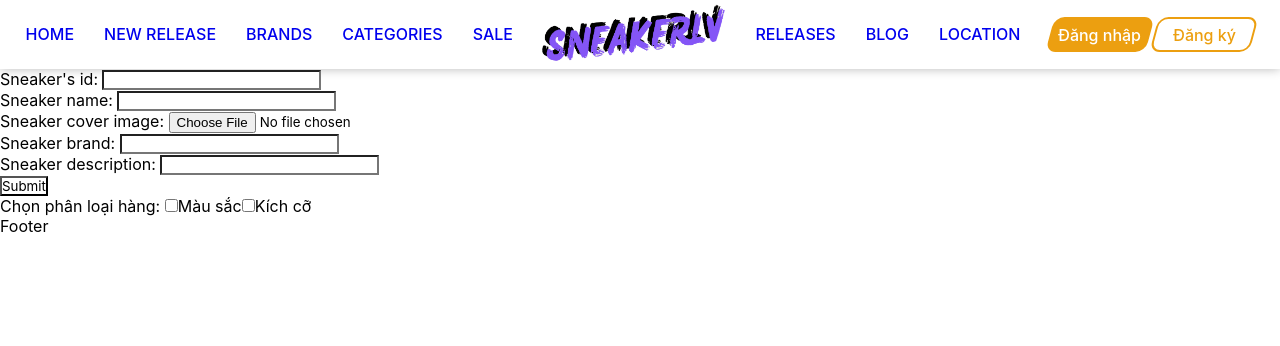
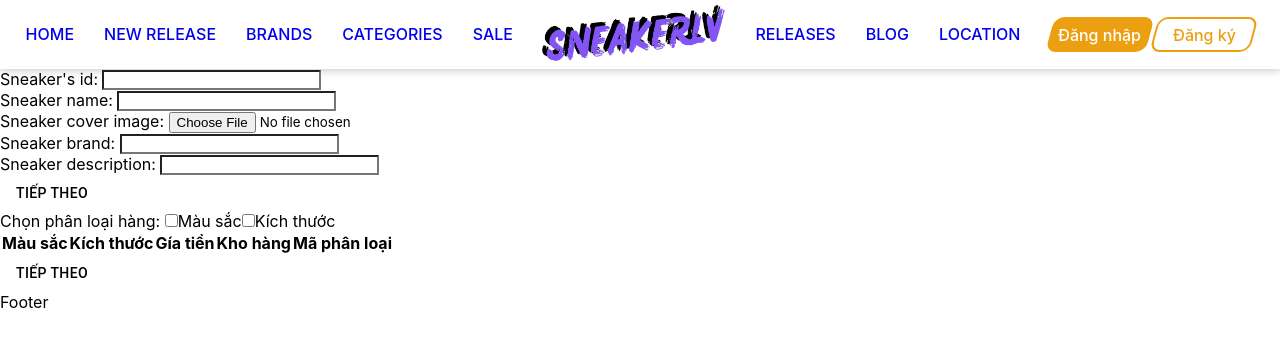
Before and after one commit to levanthien1812/Sneakerlv_FE, a React (Create React App) app: page /sneaker in a window 1280 px wide. Shown: the top 346 px of the page. Built offline with nearby package versions, Linux system fonts and the light colour scheme.

Commit message:
Update add sneakers and add category items detail

```diff
--- a/src/pages/Sneakers/components/AddCateGoryItemDetail.jsx
+++ b/src/pages/Sneakers/components/AddCateGoryItemDetail.jsx
@@ -1,54 +1,62 @@
 import { TextField } from "@mui/material";
-import React, { useState } from "react";
+import React from "react";
 
-const CategoryItemDetail = ({ item }) => {
-  const [image, setImage] = useState()
-  const [price, setPrice] = useState()
-  const [quantity, setQuantity] = useState()
-  const [categoryId, setCategoryId] = useState()
+const CategoryRow = ({ cate, onChangeRecord }) => {
+
+  const rowData = {
+    size: cate.size,
+    color: cate.color
+  }
+
+  const changeHandler = (event) => {
+    onChangeRecord(event, rowData)
+  }
 
   return (
     <tr>
+      {cate.color && (
+        <td>
+          <p>{cate.color}</p>
+          <input type="file" id="file" defaultValue={cate.image} onChange={changeHandler} />
+        </td>
+      )}
+      {cate.size && <td>{cate.size}</td>}
       <td>
-        <p>{item.color.value}</p>
-        <input type="file" />
-      </td>
-      <td>{item.size.value}</td>
-      <td>
-        <TextField type="number"/>
+        <TextField type="number" id="price" defaultValue={cate.price} onChange={changeHandler}/>
       </td>
       <td>
-        <TextField type="number"/>
+        <TextField type="number" id="quantity" defaultValue={cate.quantity} onChange={changeHandler}/>
       </td>
       <td>
-        <TextField type="text"/>
+        <TextField type="text" id="categoryId" defaultValue={cate.categoryId} onChange={changeHandler}/>
       </td>
     </tr>
   );
-}
+};
 
-function AddCateGoryItemDetail({ colors, sizes }) {
-  let populate = [];
-  colors.forEach((color) => {
-    sizes.forEach((size) => {
-      populate.push({ color, size });
-    });
-  });
+function AddCateGoryItemDetail({ categories, onChangeRecord }) {
+  const changeRecordHandler = (event, rowData) => {
+    onChangeRecord(event, rowData);
+  };
   return (
     <table>
       <thead>
         <tr>
-          {colors && <th>Màu sắc</th>}
-          {sizes && <th>Kích thước</th>}
+          <th>Màu sắc</th>
+          <th>Kích thước</th>
           <th>Gía tiền</th>
           <th>Kho hàng</th>
           <th>Mã phân loại</th>
         </tr>
       </thead>
       <tbody>
-        {populate.map((p) =>
-          <CategoryItemDetail item={p}/>
-        )}
+        {categories.map((cate) => (
+          <CategoryRow
+            key={Math.random()}
+            cate={cate}
+            onChangeRecord={changeRecordHandler}
+          />
+        ))}
       </tbody>
     </table>
   );
--- /dev/null
+++ b/src/pages/Sneakers/components/AddSneaker.jsx
@@ -0,0 +1,92 @@
+import { Button } from "@mui/material";
+import React from "react";
+import { useRef, useState } from "react";
+
+function AddSneaker(props) {
+  const idRef = useRef("");
+  const nameRef = useRef("");
+  const brandRef = useRef("");
+  const descriptionRef = useRef("");
+  const [image, setImage] = useState();
+
+  const changeImageHandler = (event) => {
+    setImage(event.target.files[0]);
+  };
+
+  //   const uploadImageHandler = async (event) => {
+  //     event.preventDefault();
+
+  //     const formData = new FormData();
+
+  //     formData.append("id", idRef.current.value);
+  //     formData.append("name", nameRef.current.value);
+  //     formData.append("brand", brandRef.current.value);
+  //     formData.append("description", descriptionRef.current.value);
+  //     formData.append("coverImage", image);
+
+  //     fetch("http://localhost:3000/api/sneakers", {
+  //       method: "post",
+  //       body: formData,
+  //     })
+  //       .then((response) => response.json())
+  //       .then((result) => {
+  //         console.log("Success:", result);
+  //       })
+  //       .catch((error) => {
+  //         console.error("Error:", error);
+  //       });
+  //   };
+
+  const moveToNextHandler = () => {
+    const newSneaker = {
+      id: idRef.current.value,
+      name: nameRef.current.value,
+      brand: brandRef.current.value,
+      description: descriptionRef.current.value,
+      coverImage: image,
+    };
+    props.onMoveToNext(newSneaker);
+  };
+
+  return (
+    <div>
+      <form>
+        <div>
+          <label htmlFor="id">Sneaker's id: </label>
+          <input type="text" id="id" name="id" ref={idRef}></input>
+        </div>
+        <div>
+          <label htmlFor="name">Sneaker name: </label>
+          <input type="text" id="name" name="name" ref={nameRef}></input>
+        </div>
+        <div>
+          <label htmlFor="coverImage">Sneaker cover image: </label>
+          <input
+            type="file"
+            id="coverImage"
+            name="coverImage"
+            onChange={changeImageHandler}
+          ></input>
+        </div>
+        <div>
+          <label htmlFor="brand">Sneaker brand: </label>
+          <input type="text" id="brand" name="brand" ref={brandRef}></input>
+        </div>
+        <div>
+          <label htmlFor="description">Sneaker description: </label>
+          <input
+            type="text"
+            id="description"
+            name="description"
+            ref={descriptionRef}
+          ></input>
+        </div>
+        <Button variant="primary" type="button" onClick={moveToNextHandler}>
+          Tiếp theo
+        </Button>
+      </form>
+    </div>
+  );
+}
+
+export default AddSneaker;
--- a/src/pages/Sneakers/screens/Sneaker.jsx
+++ b/src/pages/Sneakers/screens/Sneaker.jsx
@@ -1,47 +1,40 @@
-import React, { useRef, useState } from "react";
+import React, { useEffect, useState } from "react";
 import AddCategoryItems from "../components/AddCategoryItems";
 import AddCateGoryItemDetail from "../components/AddCateGoryItemDetail";
+import { Button } from "@mui/material";
+import AddSneaker from "../components/AddSneaker";
 
 function SneakerPage() {
   // manage fields states
-  const idRef = useRef();
-  const nameRef = useRef();
-  const brandRef = useRef();
-  const descriptionRef = useRef();
-  const [image, setImage] = useState();
+  const [newSneaker, setNewSneaker] = useState({})
 
   const [isColorChosen, setIsColorChosen] = useState(false);
   const [colors, setColors] = useState([]);
   const [isSizeChosen, setIsSizeChosen] = useState(false);
   const [sizes, setSizes] = useState([]);
 
-  const changeImageHandler = (event) => {
-    setImage(event.target.files[0]);
-  };
+  const [categories, setCategories] = useState([]);
 
-  const uploadImageHandler = async (event) => {
-    event.preventDefault();
+  useEffect(() => {
+    setCategories(() => {
+      let categoriesArr = [];
+      colors.forEach((color) => {
+        sizes.forEach((size) => {
+          categoriesArr.push({
+            color: color.value,
+            size: size.value,
+            image: "",
+            price: 0,
+            quantity: 0,
+            categoryId: "",
+          });
+        });
+      });
+      return categoriesArr;
+    });
+  }, [colors, sizes, setCategories]);
 
-    const formData = new FormData();
 
-    formData.append("id", idRef.current.value);
-    formData.append("name", nameRef.current.value);
-    formData.append("brand", brandRef.current.value);
-    formData.append("description", descriptionRef.current.value);
-    formData.append("coverImage", image);
-
-    fetch("http://localhost:3000/api/sneakers", {
-      method: "post",
-      body: formData,
-    })
-      .then((response) => response.json())
-      .then((result) => {
-        console.log("Success:", result);
-      })
-      .catch((error) => {
-        console.error("Error:", error);
-      });
-  };
 
   const colorChangeHandler = (event) => {
     setIsColorChosen(!isColorChosen);
@@ -51,44 +44,29 @@ function SneakerPage() {
     setIsSizeChosen(!isSizeChosen);
   };
 
+  const moveToNextHandler = (categories) => {};
+
+  const changeRecordHandler = (event, rowData) => {
+    const { id, value } = event.target;
+    setCategories((prevState) => {
+      const categories = [...prevState]
+      const index = categories.findIndex(
+        (item) => (item.color === rowData.color && item.size === rowData.size)
+      );
+      categories[index][id] = value
+      return categories
+    });
+  };
+
+  const saveSneakerHandler = (snk) => {
+    setNewSneaker(snk)
+  }
+
+  console.log(newSneaker);
 
   return (
     <>
-      <form>
-        <div>
-          <label htmlFor="id">Sneaker's id: </label>
-          <input type="text" id="id" name="id" ref={idRef}></input>
-        </div>
-        <div>
-          <label htmlFor="name">Sneaker name: </label>
-          <input type="text" id="name" name="name" ref={nameRef}></input>
-        </div>
-        <div>
-          <label htmlFor="coverImage">Sneaker cover image: </label>
-          <input
-            type="file"
-            id="coverImage"
-            name="coverImage"
-            onChange={changeImageHandler}
-          ></input>
-        </div>
-        <div>
-          <label htmlFor="brand">Sneaker brand: </label>
-          <input type="text" id="brand" name="brand" ref={brandRef}></input>
-        </div>
-        <div>
-          <label htmlFor="description">Sneaker description: </label>
-          <input
-            type="text"
-            id="description"
-            name="description"
-            ref={descriptionRef}
-          ></input>
-        </div>
-        <button type="submit" onClick={uploadImageHandler}>
-          Submit
-        </button>
-      </form>
+      <AddSneaker onMoveToNext={ saveSneakerHandler } />
       <div>
         <div>
           <label>Chọn phân loại hàng: </label>
@@ -107,15 +85,29 @@ function SneakerPage() {
             value="Size"
             onChange={sizeChangeHandler}
           />
-          <label htmlFor="size">Kích cỡ</label>
+          <label htmlFor="size">Kích thước</label>
         </div>
         {isColorChosen && (
-          <AddCategoryItems label="Màu sắc" items={colors} setItems={setColors} />
+          <AddCategoryItems
+            label="Màu sắc"
+            items={colors}
+            setItems={setColors}
+          />
         )}
         {isSizeChosen && (
-          <AddCategoryItems label="Kích thước" items={sizes} setItems={setSizes} />
+          <AddCategoryItems
+            label="Kích thước"
+            items={sizes}
+            setItems={setSizes}
+          />
         )}
-        {colors.length > 0 && <AddCateGoryItemDetail colors={colors} sizes={sizes}/>}
+        <AddCateGoryItemDetail
+          categories={categories}
+          onChangeRecord={changeRecordHandler}
+        />
+        <Button variant="primary" onClick={moveToNextHandler}>
+          Tiếp theo
+        </Button>
       </div>
     </>
   );
```
